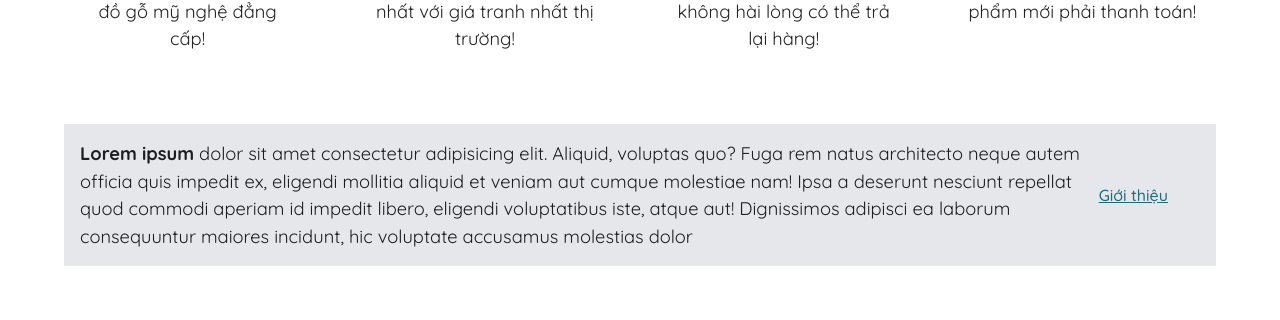
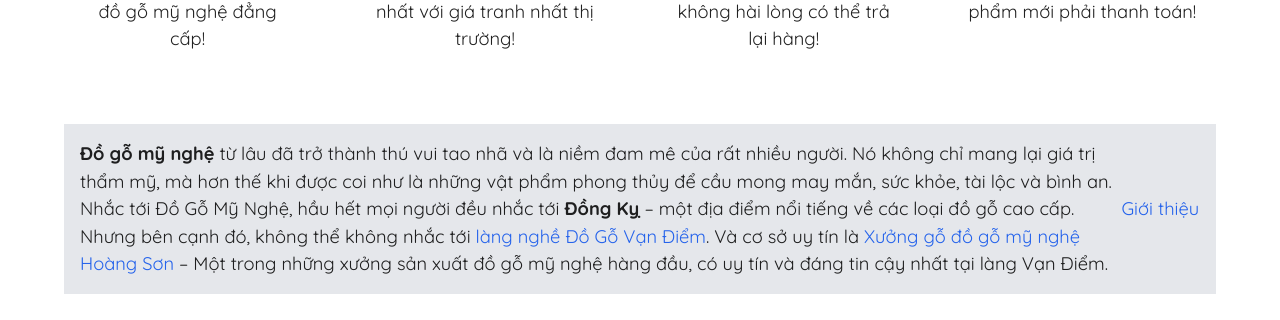
Before and after one commit to hthuong1903/SWP490-G33-FB-FE-FRONT-STORE, a React (Vite) app: page / in a window 1280 px wide. Shown: the part 1034-1354 px from the top of the page. Built offline with nearby package versions, Linux system fonts and the light colour scheme; no server answers.

Commit message:
fix: introduce

```diff
--- a/src/components/Feature/index.jsx
+++ b/src/components/Feature/index.jsx
@@ -40,17 +40,13 @@ function Feature() {
             </div>
             <div className="bg-gray-200 p-4 mt-14 flex items-center">
                 <p>
-                    <b>Lorem ipsum</b> dolor sit amet consectetur adipisicing elit. Aliquid,
-                    voluptas quo? Fuga rem natus architecto neque autem officia quis impedit ex,
-                    eligendi mollitia aliquid et veniam aut cumque molestiae nam! Ipsa a deserunt
-                    nesciunt repellat quod commodi aperiam id impedit libero, eligendi voluptatibus
-                    iste, atque aut! Dignissimos adipisci ea laborum consequuntur maiores incidunt,
-                    hic voluptate accusamus molestias dolor
+                    <b>Đồ gỗ mỹ nghệ</b> từ lâu đã trở thành thú vui tao nhã và là niềm đam mê của rất nhiều người. Nó không chỉ mang lại giá trị thẩm mỹ, mà hơn thế khi được coi như là những vật phẩm phong thủy để cầu mong may mắn, sức khỏe, tài lộc và bình an.
+                        Nhắc tới Đồ Gỗ Mỹ Nghệ, hầu hết mọi người đều nhắc tới <strong>Đồng Kỵ </strong>– một địa điểm nổi tiếng về các loại đồ gỗ cao cấp. Nhưng bên cạnh đó, không thể không nhắc tới <a href="" className='text-blue-600 visited:text-blue-600'>làng nghề Đồ Gỗ Vạn Điểm</a>. Và cơ sở uy tín là <a href="" className='text-blue-600 visited:text-blue-600'>Xưởng gỗ đồ gỗ mỹ nghệ Hoàng Sơn </a> – Một trong những xưởng sản xuất đồ gỗ mỹ nghệ hàng đầu, có uy tín và đáng tin cậy nhất tại làng Vạn Điểm.
                 </p>
                 <div className="flex-initial w-96">
-                    <Button className="transition ease-in-out underline hover:scale-110">
+                    <a href='/introduce' className='text-blue-600 visited:text-blue-600'>
                         Giới thiệu
-                    </Button>
+                    </a>
                 </div>
             </div>
         </Container>
```
